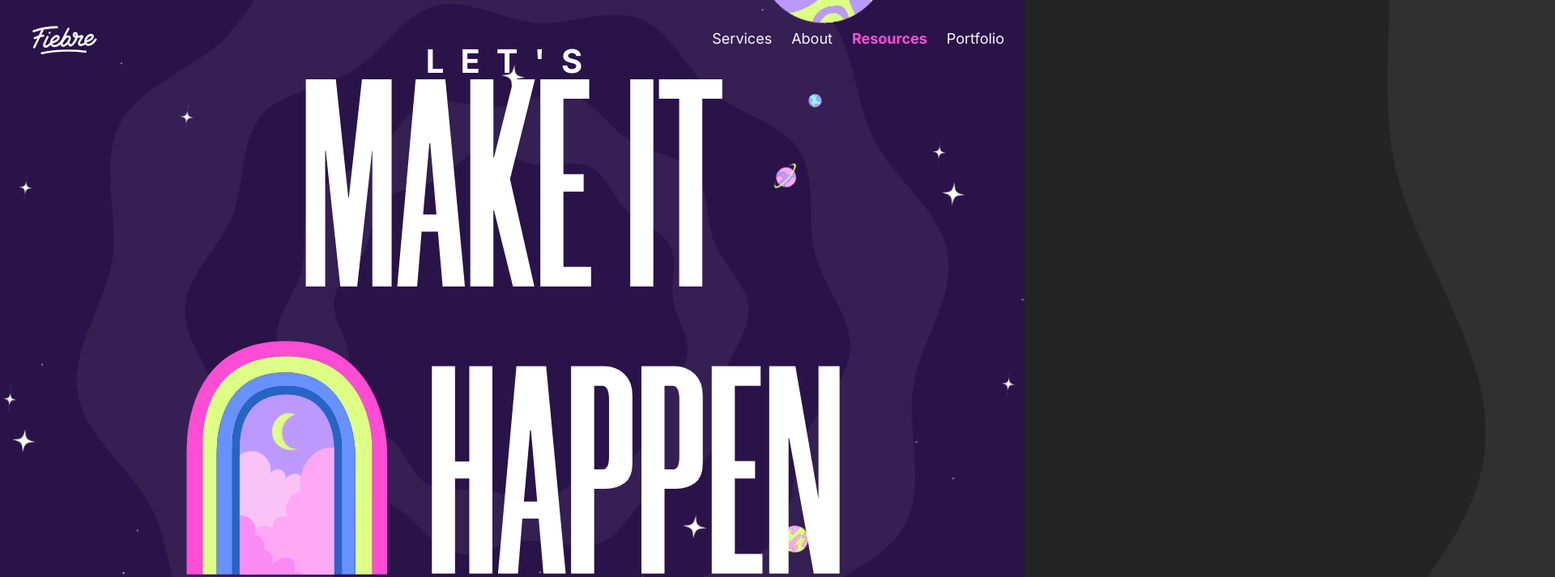
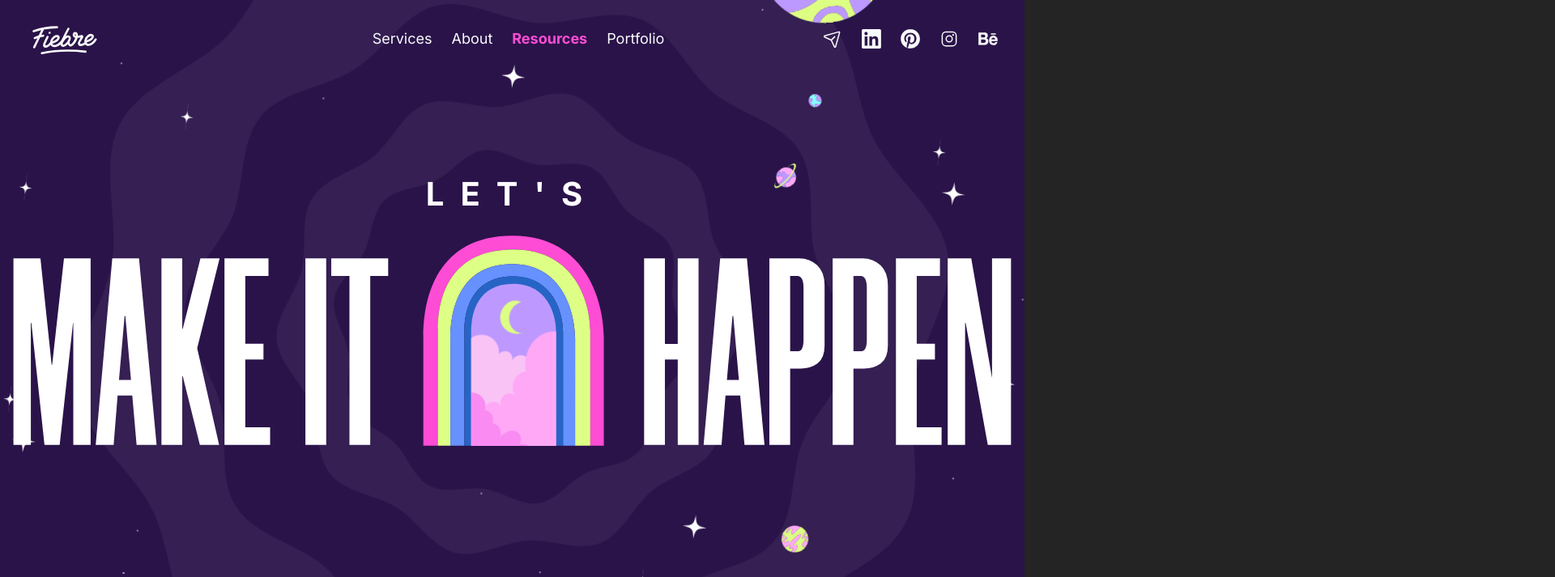
Before and after one commit to adrixvoid/fiebre-astro, an Astro site: page / in a window 1280 px wide. Shown: the top 713 px of the page at 81% size, 1920 px wide, since content can reach past the window. Built offline with nearby package versions, Linux system fonts and the light colour scheme; Astro itself is replaced by a stand-in of ours.

Commit message:
Add social links in header, fix button and icon focus issue

```diff
--- a/src/components/Footer.module.css
+++ b/src/components/Footer.module.css
@@ -18,7 +18,7 @@
 .social {
   display: flex;
   justify-content: flex-end;
-  gap: 2.5rem;
+  gap: 1rem;
 }
 
 @media (max-width: 1280px) {
--- a/src/components/Header.astro
+++ b/src/components/Header.astro
@@ -12,6 +12,8 @@ import Viewport from "./ui/viewport/Viewport.astro";
 import styles from "./Header.module.css";
 
 import { navigationLinks, SITE_TITLE, socialLinks } from "../consts";
+import Button from "./ui/button/Button.astro";
+import Icon from "./ui/icon/Icon.astro";
 
 const { class: ClassName = "", sticky, ...props } = Astro.props;
 ---
@@ -35,11 +37,13 @@ const { class: ClassName = "", sticky, ...props } = Astro.props;
       </Flex>
     </Viewport>
     <Viewport variant="mobile-hidden">
-      <Flex justify="between" align="center">
-        <Link href="/" class="logo-link" title="Home Page">
-          <span class="sr-only">{SITE_TITLE}</span>
-          <Logo />
-        </Link>
+      <div class={styles.headerColumns}>
+        <div>
+          <Link href="/" class="logo-link" title="Home Page">
+            <span class="sr-only">{SITE_TITLE}</span>
+            <Logo />
+          </Link>
+        </div>
         <Nav
           aria-label="Main"
           class:list={[styles.navigation, "internal-links"]}
@@ -50,7 +54,25 @@ const { class: ClassName = "", sticky, ...props } = Astro.props;
             ))
           }
         </Nav>
-      </Flex>
+        <div class={styles.social}>
+          {
+            socialLinks.map((link) => (
+              <Button
+                as="a"
+                variant="link"
+                target="_blank"
+                href={link.href}
+                title={link.title}
+                rel={link.rel}
+                aria-label={link.title}
+              >
+                <Icon icon={link.icon} size="24px" />
+                <span class={styles.label}>{link.label}</span>
+              </Button>
+            ))
+          }
+        </div>
+      </div>
     </Viewport>
   </Container>
 </header>
@@ -83,6 +105,7 @@ const { class: ClassName = "", sticky, ...props } = Astro.props;
   .sticky {
     height: 3.5rem;
     background-color: hsl(var(--background) / 0.5);
+    backdrop-filter: blur(1rem);
     z-index: 1;
   }
 </style>
--- a/src/components/Header.module.css
+++ b/src/components/Header.module.css
@@ -5,9 +5,23 @@
   width: 100%;
 }
 
+.headerColumns {
+  display: grid;
+  grid-template-columns: 1fr 1fr;
+}
+
+@media (width > 1024px) {
+  .headerColumns {
+    display: grid;
+    grid-template-columns: repeat(3, 1fr);
+  }
+}
+
 .logo {
   color: white;
   fill: white;
+  will-change: filter;
+  transition: filter 300ms;
 }
 
 .logo:hover {
@@ -16,6 +30,13 @@
 
 .logo.react:hover {
   filter: drop-shadow(0 0 2em #61dafbaa);
+}
+
+.navigation {
+  display: flex;
+  align-items: center;
+  justify-content: center;
+  height: 100%;
 }
 
 .navigation a {
@@ -32,3 +53,15 @@
   outline: 4px solid hsl(var(--ring));
   outline-offset: 5px;
 }
+
+.social {
+  display: none;
+  justify-content: flex-end;
+  gap: 1rem;
+}
+
+@media (width > 1024px) {
+  .social {
+    display: flex;
+  }
+}
--- a/src/components/home/MainHero.module.css
+++ b/src/components/home/MainHero.module.css
@@ -15,6 +15,8 @@
 
   container-type: inline-size;
   container-name: hero;
+
+  overflow-x: clip;
 }
 
 .backdrop {
@@ -35,7 +37,7 @@
 .title {
   transition: font 0.3s ease;
   will-change: font;
-  font-size: 3cqw;
+  font-size: 2.8cqw;
 }
 
 .text-0 {
@@ -108,7 +110,7 @@
 
 @media screen and (width >=960px) {
   .title {
-    font-size: 2rem;
+    font-size: 1.8rem;
   }
 
   .rainbowSVG {
--- a/src/components/home/Services.module.css
+++ b/src/components/home/Services.module.css
@@ -1,3 +1,7 @@
+.services {
+  overflow-x: hidden;
+}
+
 .article {
   margin-top: 5rem;
   margin-bottom: 5rem;
--- a/src/components/ui/background/Background.module.css
+++ b/src/components/ui/background/Background.module.css
@@ -8,6 +8,7 @@
   justify-content: center;
   user-select: none;
   pointer-events: none;
+  z-index: -1;
 }
 
 .asBackground svg {
--- a/src/components/ui/button/Button.module.css
+++ b/src/components/ui/button/Button.module.css
@@ -168,7 +168,7 @@ a.button:hover {
 
 .link:focus,
 .link:focus-within {
-    color: hsl(var(--button-foreground));
+    color: hsl(var(--accent));
     text-underline-offset: 4px;
 }
 
```
Also changed, not shown: src/styles/styles.css.
